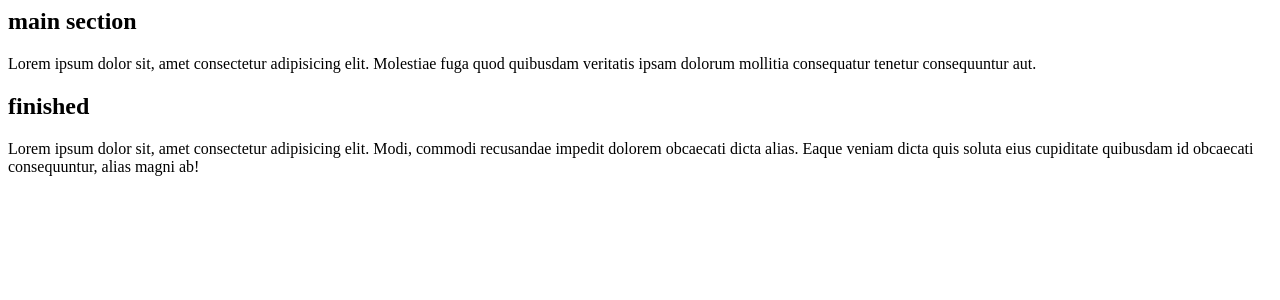
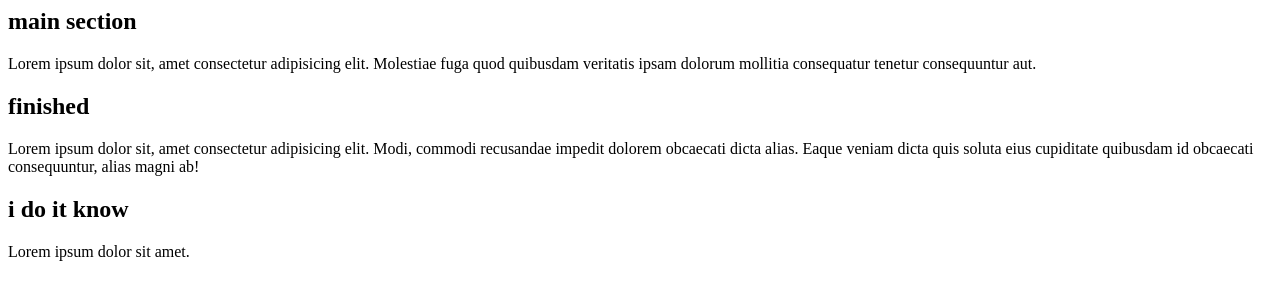
Before and after one commit to surajsk999sa/javaproject, a plain HTML site: page index.html in a window 1280 px wide. Drawn offline with Linux system fonts and the light colour scheme.

Commit message:
new add thing

```diff
--- a/index.html
+++ b/index.html
@@ -12,5 +12,9 @@
         <h2>finished</h2>
         <p>Lorem ipsum dolor sit, amet consectetur adipisicing elit. Modi, commodi recusandae impedit dolorem obcaecati dicta alias. Eaque veniam dicta quis soluta eius cupiditate quibusdam id obcaecati consequuntur, alias magni ab!</p>
     </section>
+    <section>
+        <h2>i do it know</h2>
+        <p>Lorem ipsum dolor sit amet.</p>
+    </section>
 </body>
 </html>
```
Also changed, not shown: 1 other file.
